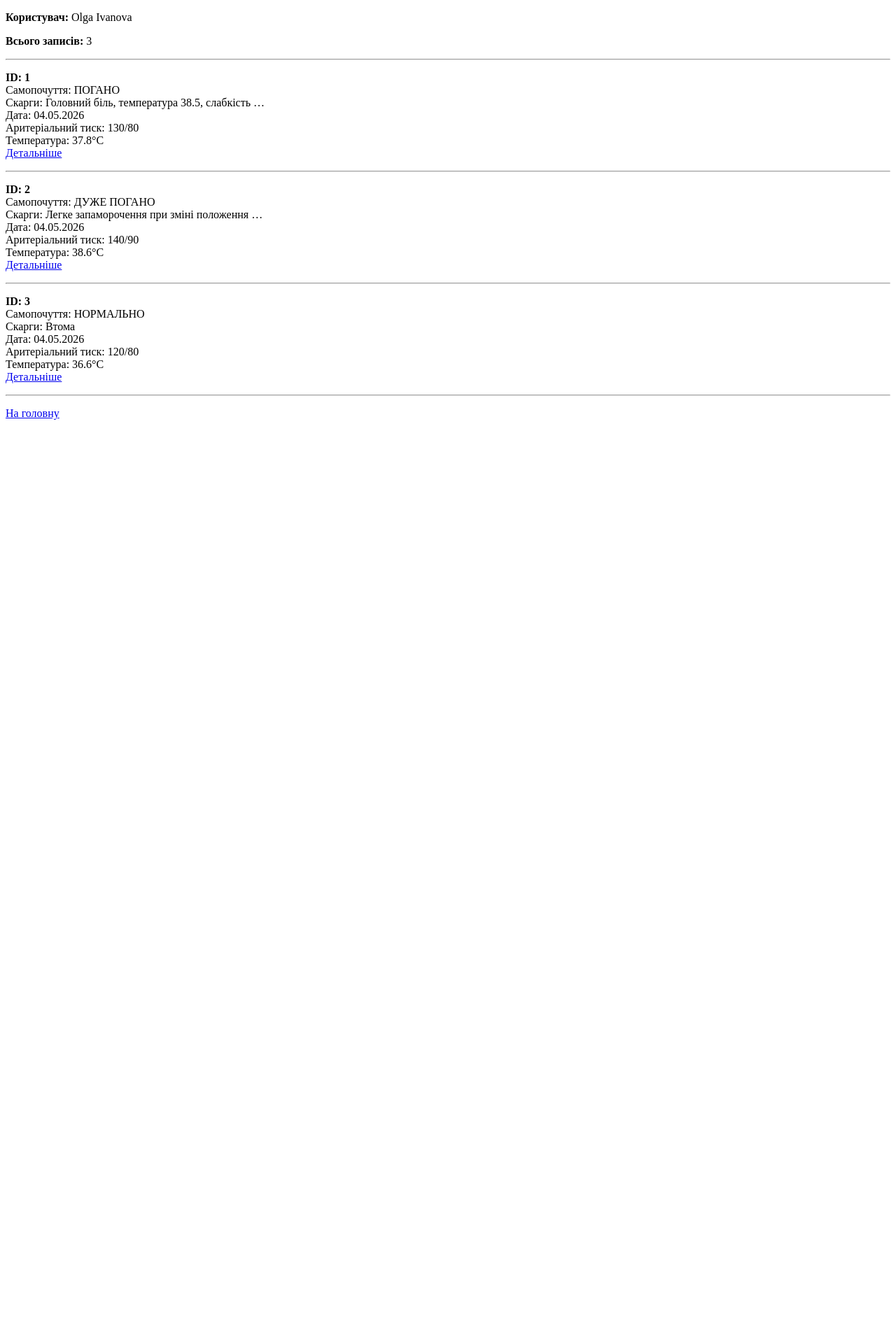
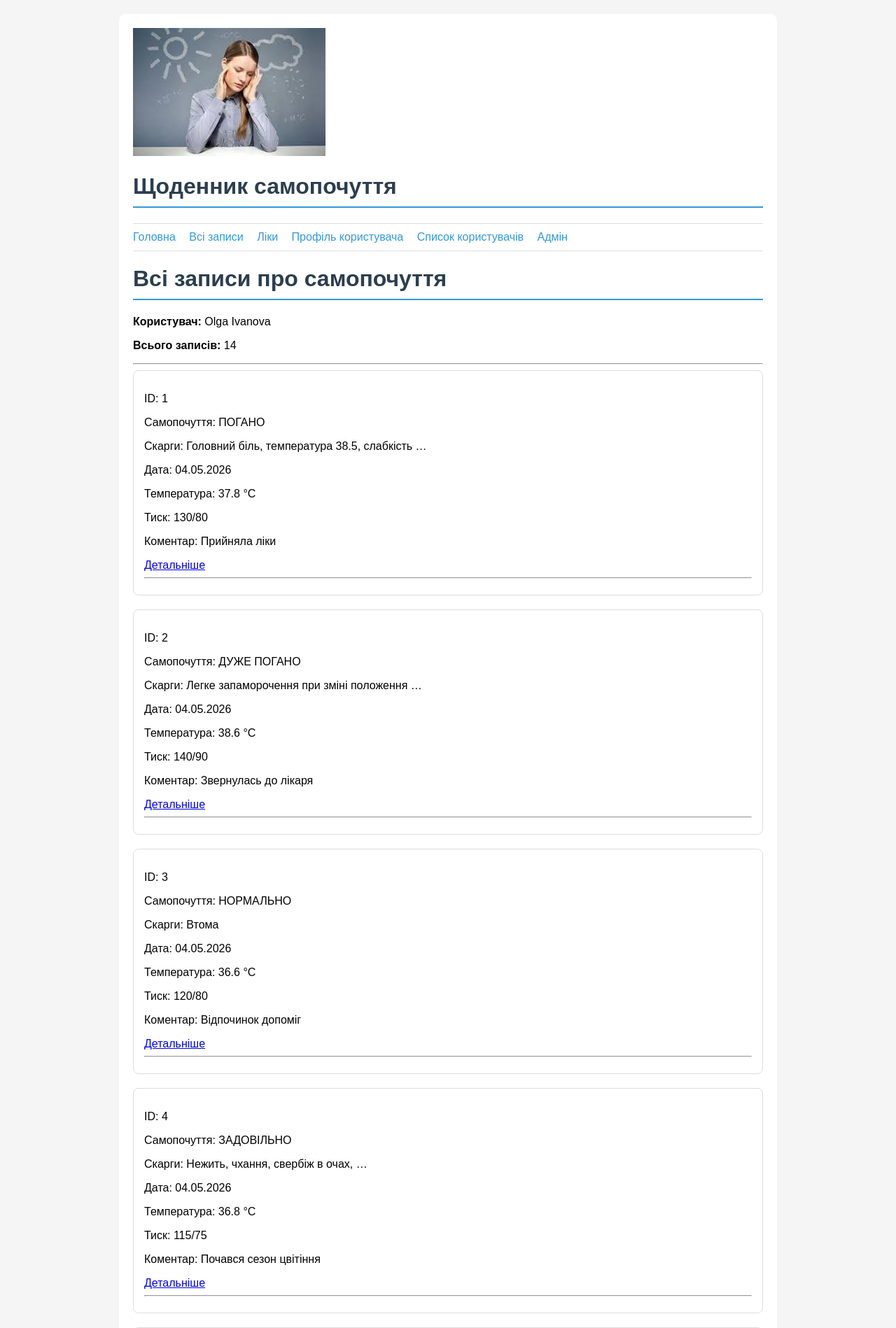
Before and after one commit to AnnaGorova/Healthproject-django, a Django app: page /records/ in a window 1280 px wide. Shown: the top 1898 px of the page at 70% size. Before the commit the page ends 600 px from the top, so only its background shows below. Run offline with Django 5.2, Linux system fonts and the light colour scheme.

Commit message:
Додано base.html, static, includes та record_card

```diff
--- /dev/null
+++ b/diary/static/diary/css/style.css
@@ -0,0 +1,66 @@
+body {
+    font-family: Arial, sans-serif;
+    background: #f5f5f5;
+    margin: 20px;
+}
+
+.container {
+    max-width: 900px;
+    margin: auto;
+    background: white;
+    padding: 20px;
+    border-radius: 10px;
+}
+
+h1 {
+    color: #2c3e50;
+    border-bottom: 2px solid #3498db;
+    padding-bottom: 10px;
+}
+
+nav {
+    margin: 15px 0;
+    padding: 10px 0;
+    border-top: 1px solid #ddd;
+    border-bottom: 1px solid #ddd;
+}
+
+.nav-link {
+    margin-right: 15px;
+    text-decoration: none;
+    color: #3498db;
+}
+
+.record-info {
+    background: #e8f4f8;
+    padding: 15px;
+    border-radius: 8px;
+    margin: 20px 0;
+}
+
+.record-card {
+    border: 1px solid #ddd;
+    border-radius: 8px;
+    padding: 15px;
+    margin-bottom: 20px;  /* ← збільште відступ */
+    background: #fff;
+}
+
+.record-card:last-child {
+    margin-bottom: 0;  /* ← остання картка без відступу */
+}
+
+.medicines-list {
+    background: #d4edda;
+    padding: 15px;
+    border-radius: 8px;
+    margin: 20px 0;
+}
+
+footer {
+    text-align: center;
+    margin-top: 30px;
+    padding-top: 15px;
+    border-top: 1px solid #ddd;
+    color: #666;
+}
--- /dev/null
+++ b/diary/static/diary/js/main.js
@@ -0,0 +1 @@
+console.log("main.js завантажено!");
--- /dev/null
+++ b/diary/templates/diary/base.html
@@ -0,0 +1,42 @@
+<!DOCTYPE html>
+<html lang="uk">
+<head>
+    <meta charset="UTF-8">
+    <meta name="viewport" content="width=device-width, initial-scale=1.0">
+    <title>{% block title %} Щоденник самопочуття {% endblock %}</title>
+
+    {% load static %}
+    <link rel="stylesheet" href="{% static 'diary/css/style.css' %}">
+
+
+</head>
+<body>
+
+    <div class="container">
+
+        <header>
+            <img src="{%static 'diary/images/images_1.png'%}" alt="#">
+            <h1>Щоденник самопочуття</h1>
+
+              {% include "diary/includes/navbar.html" %}
+        </header>
+
+
+
+
+        <main>
+            {% block content%}
+
+            {% endblock %}
+        </main>
+
+        {% include "diary/includes/footer.html" %}
+
+
+    </div>
+
+    <script src="{% static 'diary/js/main.js' %}"></script>
+
+
+</body>
+</html>
--- /dev/null
+++ b/diary/templates/diary/includes/footer.html
@@ -0,0 +1,3 @@
+<footer>
+    <p>(c) {% now "Y" %}  Щоденник самопочуття - Django проект</p>
+</footer>
--- /dev/null
+++ b/diary/templates/diary/includes/navbar.html
@@ -0,0 +1,8 @@
+<nav>
+    <a href="{% url "home" %}" class="nav-link">Головна</a>
+    <a href="{% url "records" %}" class="nav-link">Всі записи</a>
+    <a href="{% url "medicines" %}" class="nav-link">Ліки</a>
+    <a href="{% url "profile" %}" class="nav-link">Профіль користувача</a>
+    <a href="{% url "users_list" %}" class="nav-link">Список користувачів</a>
+    <a href="{% url "administrator" %}" class="nav-link">Адмін</a>
+</nav>
--- /dev/null
+++ b/diary/templates/diary/includes/record_card.html
@@ -0,0 +1,18 @@
+{% load static %}
+
+
+
+<div class="record-card">
+            <p>ID: {{ record.id}}</p>
+            <p>Самопочуття: {{ record.well_being|upper}}</p>
+            <p>Скарги: {{ record.complaints|truncatewords:5}}</p>
+            <p>Дата: {{ record.date|date:"d.m.Y"}}</p>
+            <p>Температура: {{ record.temperature}} °C</p>
+            <p>Тиск: {{ record.pressure}}</p>
+            <p>Коментар: {{ record.comment }}</p>
+
+
+            <a href="{% url 'record_detail' record.id %}">Детальніше</a>
+
+            <hr>
+</div>
--- a/diary/templates/diary/records.html
+++ b/diary/templates/diary/records.html
@@ -1,36 +1,23 @@
-<!DOCTYPE html>
-<html lang="en">
-<head>
-    <meta charset="UTF-8">
-    <meta name="viewport" content="width=device-width, initial-scale=1.0">
-    <title>Всі  записи про самопочуття</title>
+{% extends "diary/base.html" %}
+
+{% block title %} Всі  записи про самопочуття {% endblock  %}
 
 
 
-</head>
-<body>
+{% block content %}
+    <h1> <strong>Всі  записи про самопочуття</strong><br></h1>
     <p> <strong>Користувач:</strong> {{user.username}}</p>
     <p><strong>Всього записів:</strong> {{ records|length }}</p>
 
     <hr>
 
     {% for record in records  %}
-        <p>
-            <strong>ID: {{record.id}} </strong><br>
-            Самопочуття: {{record.well_being|upper}} <br>
-            Скарги: {{record.complaints|truncatewords:5}} <br>
-            Дата: {{record.date|date:"d.m.Y"}} <br>
-            Аритеріальний тиск: {{record.pressure}} <br>
-            Температура: {{record.temperature}}°C <br>
-            <a href="/record_detail/{{record.id}}">Детальніше</a>
-        </p>
-        <hr>
-
+        {% include "diary/includes/record_card.html" with record=record %}
     {% empty %}
-            <p>Записів поки що немає</p>
-
+        <p>Записів поки що немає</p>
     {% endfor %}
 
-    <p> <a href="/">На головну</a></p>
-</body>
-</html>
+
+    <p> <a href="{% url "home" %}">На головну</a></p>
+
+{% endblock  %}
--- a/diary/urls.py
+++ b/diary/urls.py
@@ -8,6 +8,7 @@ urlpatterns = [
     path('record_detail/<int:pk>/', views.record_detail, name='record_detail'),
     path('medicines/', views.medicines, name='medicines'),
     path('profile/', views.profile, name='profile'),
+    path('users/', views.users_list, name='users_list'),
     path('administrator/', views.administrator, name='administrator'),
 
     ]
--- a/diary/views.py
+++ b/diary/views.py
@@ -13,7 +13,7 @@ def old_home(request):
 def home(request):
     repo = get_repo_with_data()
     user = repo.find_user(1)
-    records_count = len(repo.get_user_records(user.id))
+    records_count = len(repo.get_user_records(user.id)) if user else 0
 
     context = {
         'records_count': records_count,
@@ -29,7 +29,7 @@ def records(request):
 
     repo = get_repo_with_data()
 
-    user = repo.find_user(1)
+    user = repo.get_user(1)
 
     if user:
         all_records = repo.get_user_records(user.id)
@@ -37,9 +37,9 @@ def records(request):
         all_records = []
 
 
-    records_html = ""
-    for r in all_records:
-        records_html += f"<p>ID-{r.id} - {r}</p><hr>"
+    # records_html = ""
+    # for r in all_records:
+    #     records_html += f"<p>ID-{r.id} - {r}</p><hr>"
 
     context = {
         'records': all_records,
@@ -52,11 +52,8 @@ def records(request):
 def record_detail(request, pk):
     repo = get_repo_with_data()
 
-    record = None
-    for r in repo._records:
-        if r.id == pk:
-            record = r
-            break
+    record = repo.get_record(pk)
+
 
 
     if not record:
@@ -82,78 +79,83 @@ def medicines(request):
 
     repo = get_repo_with_data()
 
-    paracetamol = repo.add_medicine("Парацетамол", "500мг", "від температури")
-    amlodipine = repo.add_medicine("Амлодипін", "5мг", "від тиску")
-    ibuprofen = repo.add_medicine("Ібупрофен", "200мг", "від болю")
+    medicines_list =  repo.search_medicines_by_name(search)
+    context = {
+        'medicines': medicines_list,
+        'search_query': search,
+        'http_method': http_method,
+    }
 
-    medicines_list = repo._medicines
-    if search:
-        medicines_list =  [m for m in medicines_list if search.lower() in m.name.lower()]
+    return render(request, 'diary/medicines.html', context)
 
-    medicines_html = ""
-    for m in medicines_list:
-        medicines_html += f"<p>{m}</p>"
-
-    return HttpResponse(f"""
-         <h1>Список ліків</h1>
-         <p>HTTP Method: {http_method}</p>
-
-         <form method="get">
-            <input type="text" name="search" placeholder="Пошук..." value="{search}">
-
-            <button type="submit">Шукати</button>
-        </form>
-
-
-         <h2>Доступні ліки: </h2>
-         {medicines_html}
-
-         <hr>
-    """)
 
 
 def profile(request):
     http_method = request.method
 
-    repo = HealthRecordRepository()
-    user = repo.add_user("Olga Ivanova", "olga_I@gmail.com", "patient")
+    repo = get_repo_with_data()
+    user = repo.find_user(1)
+    if not user:
+        user = repo.add_user("Olga Ivanova", "olga_I@gmail.com", "patient")
 
-    return HttpResponse(f"""
-        <h1>Профіль користувача</h1>
-        <p>HTTP Method: {http_method}</p>
+    context = {
+        'user': user,
+        'http_method': http_method,
+    }
+    return render(request, 'diary/profile.html', context)
 
-        <p><strong>Ім'я: </strong> {user.username} </p>
-        <p><strong>Email: </strong> {user.email} </p>
-        <p><strong>Роль: </strong> {user.role} </p>
-        <p><strong>ID: </strong> {user.id} </p>
+def users_list(request):
 
-        <hr>
-    """)
+    repo = get_repo_with_data()
+
+    context = {
+        'users': repo.get_all_users(),
+        'users_count': repo.get_users_count(),
+    }
+
+    return render(request, 'diary/users_list.html', context)
+
+
 
 
 def administrator(request):
-    return HttpResponse(
-        "<hr><h1><strong> Привіт, АДМІН!</strong></h1><hr>"
-    )
+    return render(request, 'diary/administrator.html')
 
 
 def create_test_data(repo: HealthRecordRepository):
 
-    user = repo.add_user("Olga Ivanova", "olga_I@gmail.com", "patient")
+    user1 = repo.add_user("Olga Ivanova", "olga_I@gmail.com", "patient")
+    user2 = repo.add_user("Petro Shevchenko", "petro@gmail.com", "patient")
+    user3 = repo.add_user("Anna Kovalenko", "anna.kovalenko@gmail.com", "patient")
+    user4 = repo.add_user("Dr. Oksana Bondarenko", "dr.bondarenko@clinic.com", "doctor")
+    user5 = repo.add_user("Admin", "admin@health.com", "admin")
+    user6 = repo.add_user("Mykhailo Tkachenko", "misha.tkachenko@gmail.com", "patient")
+    user7 = repo.add_user("Iryna Petrenko", "iryna.petrenko@gmail.com", "patient")
+    user8 = repo.add_user("Dr. Andriy Melnyk", "dr.melnyk@clinic.com", "doctor")
+    user9 = repo.add_user("Kateryna Shevchenko", "kateryna@gmail.com", "patient")
+    user10 = repo.add_user("Volodymyr Koval", "volodymyr.koval@gmail.com", "patient")
 
-
-    paracetamol = repo.add_medicine("Парацетамол", "500мг", "від температури")
-    amlodipine = repo.add_medicine("Амлодипін", "5мг", "від тиску")
-    ibuprofen = repo.add_medicine("Ібупрофен", "200мг", "від болю")
+    # Ліки
+    paracetamol = repo.add_medicine("Парацетамол", "500мг", "від температури та болю")
+    amlodipine = repo.add_medicine("Амлодипін", "5мг", "від підвищеного тиску")
+    ibuprofen = repo.add_medicine("Ібупрофен", "200мг", "від болю та запалення")
+    noshpa = repo.add_medicine("Но-шпа", "40мг", "спазмолітик, від болю в животі")
+    aspirin = repo.add_medicine("Аспірин", "100мг", "розрідження крові, від головного болю")
+    loratadine = repo.add_medicine("Лоратадин", "10мг", "від алергії")
+    omeprazole = repo.add_medicine("Омепразол", "20мг", "від печії та болю в шлунку")
+    bisoprolol = repo.add_medicine("Бісопролол", "2.5мг", "зниження тиску, серцебиття")
+    ambroxol = repo.add_medicine("Амброксол", "30мг", "від кашлю та мокротиння")
+    vitamin_c = repo.add_medicine("Вітамін С", "500мг", "імунітет, застуда")
+    magnesium = repo.add_medicine("Магній B6", "300мг", "від судом та стресу")
+    melatonin = repo.add_medicine("Мелатонін", "3мг", "покращення сну")
 
     # Запис 1
     record1 = repo.add_record(
-        user_id=user.id,
+        user_id=user1.id,
         well_being="погано",
         temperature=37.8,
         pressure="130/80",
-        complaints="Головний біль, температура 38.5, слабкість " \
-        "у всьому тілі, кашель, нежить, біль у горлі, запаморочення",
+        complaints="Головний біль, температура 38.5, слабкість у всьому тілі, кашель, нежить, біль у горлі, запаморочення",
         comment="Прийняла ліки"
     )
     record1.add_medicine(paracetamol)
@@ -161,12 +163,11 @@ def create_test_data(repo: HealthRecordRepository):
 
     # Запис 2
     record2 = repo.add_record(
-        user_id=user.id,
+        user_id=user1.id,
         well_being="дуже погано",
         temperature=38.6,
         pressure="140/90",
-        complaints="Легке запаморочення при зміні положення тіла, шум у вухах, невелика слабкість у ногах, " \
-        "головний біль помірний в потиличній ділянці",
+        complaints="Легке запаморочення при зміні положення тіла, шум у вухах, невелика слабкість у ногах, головний біль помірний в потиличній ділянці",
         comment="Звернулась до лікаря"
     )
     record2.add_medicine(paracetamol)
@@ -174,7 +175,7 @@ def create_test_data(repo: HealthRecordRepository):
 
     # Запис 3
     record3 = repo.add_record(
-        user_id=user.id,
+        user_id=user1.id,
         well_being="нормально",
         temperature=36.6,
         pressure="120/80",
@@ -182,7 +183,137 @@ def create_test_data(repo: HealthRecordRepository):
         comment="Відпочинок допоміг"
     )
 
-    return user
+    # Запис 4 - алергія
+    record4 = repo.add_record(
+        user_id=user1.id,
+        well_being="задовільно",
+        temperature=36.8,
+        pressure="115/75",
+        complaints="Нежить, чхання, свербіж в очах, сльозотеча, закладеність носа, першіння в горлі",
+        comment="Почався сезон цвітіння"
+    )
+    record4.add_medicine(loratadine)
+
+    # Запис 5 - проблеми зі шлунком
+    record5 = repo.add_record(
+        user_id=user1.id,
+        well_being="погано",
+        temperature=36.5,
+        pressure="110/70",
+        complaints="Печія після їжі, біль в епігастральній ділянці, відчуття важкості, кислий присмак у роті",
+        comment="Переїла гострої їжі"
+    )
+    record5.add_medicine(omeprazole)
+    record5.add_medicine(noshpa)
+
+    # Запис 6 - застуда
+    record6 = repo.add_record(
+        user_id=user1.id,
+        well_being="погано",
+        temperature=38.2,
+        pressure="125/80",
+        complaints="Нежить, кашель з мокротинням, біль у горлі, головний біль, озноб",
+        comment="Захворіла на ГРВІ"
+    )
+    record6.add_medicine(paracetamol)
+    record6.add_medicine(ambroxol)
+    record6.add_medicine(vitamin_c)
+
+    # Запис 7 - серцебиття та тиск
+    record7 = repo.add_record(
+        user_id=user1.id,
+        well_being="нормально",
+        temperature=36.6,
+        pressure="145/95",
+        complaints="Прискорене серцебиття, відчуття тривоги, пульсація в скронях, легке запаморочення",
+        comment="Стрес на роботі"
+    )
+    record7.add_medicine(bisoprolol)
+    record7.add_medicine(amlodipine)
+
+    # Запис 8 - судоми та стрес
+    record8 = repo.add_record(
+        user_id=user1.id,
+        well_being="задовільно",
+        temperature=36.4,
+        pressure="120/78",
+        complaints="Судоми в литкових м'язах вночі, м'язова напруга, поганий сон, дратівливість",
+        comment="Перенапруження"
+    )
+    record8.add_medicine(magnesium)
+    record8.add_medicine(melatonin)
+
+    # Запис 9 - головний біль та тиск
+    record9 = repo.add_record(
+        user_id=user1.id,
+        well_being="погано",
+        temperature=36.7,
+        pressure="150/95",
+        complaints="Сильний головний біль в потилиці, шум у вухах, мушки перед очима, нудота",
+        comment="Гіпертонічний криз"
+    )
+    record9.add_medicine(amlodipine)
+    record9.add_medicine(bisoprolol)
+
+    # Запис 10 - біль у спині
+    record10 = repo.add_record(
+        user_id=user1.id,
+        well_being="задовільно",
+        temperature=36.5,
+        pressure="118/72",
+        complaints="Біль у попереку після фізичного навантаження, скутість рухів, біль при нахилах",
+        comment="Перетренувалась у спортзалі"
+    )
+    record10.add_medicine(ibuprofen)
+
+    # Запис 11 - безсоння
+    record11 = repo.add_record(
+        user_id=user1.id,
+        well_being="нормально",
+        temperature=36.4,
+        pressure="115/70",
+        complaints="Труднощі із засинанням, часті пробудження вночі, раннє пробудження, відчуття невиспаності",
+        comment="Безсоння через стрес"
+    )
+    record11.add_medicine(magnesium)
+    record11.add_medicine(melatonin)
+
+    # Запис 12 - кашель та застуда
+    record12 = repo.add_record(
+        user_id=user1.id,
+        well_being="погано",
+        temperature=37.5,
+        pressure="128/82",
+        complaints="Сухий нападоподібний кашель, першіння в горлі, біль за грудиною, осиплість голосу",
+        comment="Застуда після переохолодження"
+    )
+    record12.add_medicine(ambroxol)
+    record12.add_medicine(vitamin_c)
+
+    # Запис 13 - спазми в животі
+    record13 = repo.add_record(
+        user_id=user1.id,
+        well_being="погано",
+        temperature=36.9,
+        pressure="122/78",
+        complaints="Переймоподібний біль в нижній частині живота, здуття, нудота, відсутність апетиту",
+        comment="Харчове отруєння"
+    )
+    record13.add_medicine(noshpa)
+
+    # Запис 14 - мігрень
+    record14 = repo.add_record(
+        user_id=user1.id,
+        well_being="дуже погано",
+        temperature=36.5,
+        pressure="130/85",
+        complaints="Пульсуючий односторонній головний біль, світлобоязнь, нудота, блювання, аура перед нападом",
+        comment="Напад мігрені"
+    )
+    record14.add_medicine(paracetamol)
+    record14.add_medicine(magnesium)
+
+    return user1
 
 
 def get_repo_with_data():
```
Also changed, not shown: diary/health_diary.py (+52 -0 lines), diary/templates/diary/administrator.html (added, +9 -0 lines), diary/templates/diary/home.html (+10 -18 lines), diary/templates/diary/medicines.html (added, +36 -0 lines), diary/templates/diary/profile.html (added, +15 -0 lines), diary/templates/diary/record_detail.html (+16 -15 lines), diary/templates/diary/users_list.html (added, +32 -0 lines), diary/static/diary/images/images_1.png (added).
